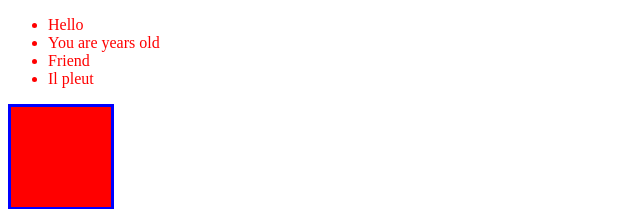
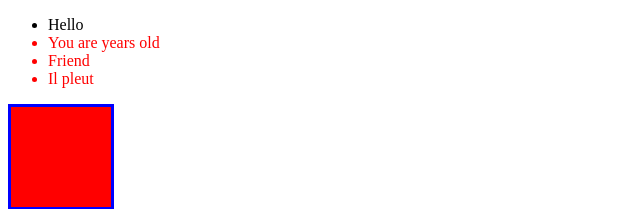
Before and after one commit to lazar360/react-intro, a React (Create React App) app: page / in a window 1280 px wide. Shown: the top 209 px of the page, without its empty margins (0-640 px from the left). Built offline with nearby package versions, Linux system fonts and the light colour scheme.

Commit message:
maj script

```diff
--- a/src/App.jsx
+++ b/src/App.jsx
@@ -1,4 +1,4 @@
-import { Greetings } from "./Greetings";
+import { Greetings } from "./Greetings/Greetings";
 import { AgeCounter } from "./AgeCounter";
 import "./global.css";
 
--- a/src/Greetings.jsx
+++ b/src/Greetings/Greetings.jsx
@@ -1,10 +1,10 @@
+import s from "./style.module.css";
+
 export function Greetings(props) {
   console.log(props);
-
-
     return (
-      <ul>
-        <li>Hello {props.firstName}</li>
+      <ul >
+        <li className={s.li}>Hello {props.firstName}</li>
         <li>You are {props.age} years old</li>
         <li>Friend</li>
         <li>{props.isSunny ? <ItsSunny /> : <ItsRainy/>}</li>
--- /dev/null
+++ b/src/Greetings/style.module.css
@@ -0,0 +1,3 @@
+.li{
+    color: black;
+}
```
